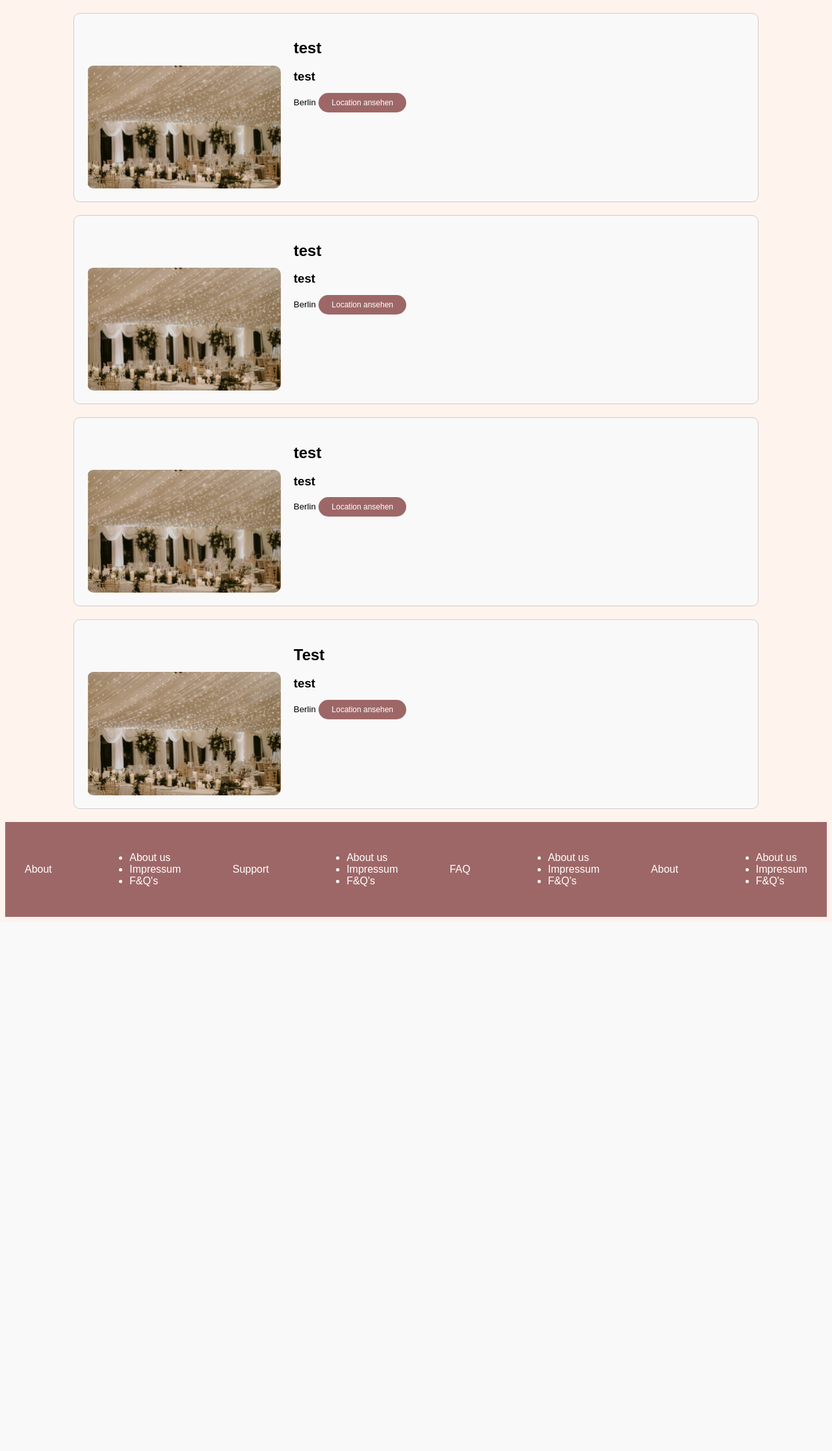
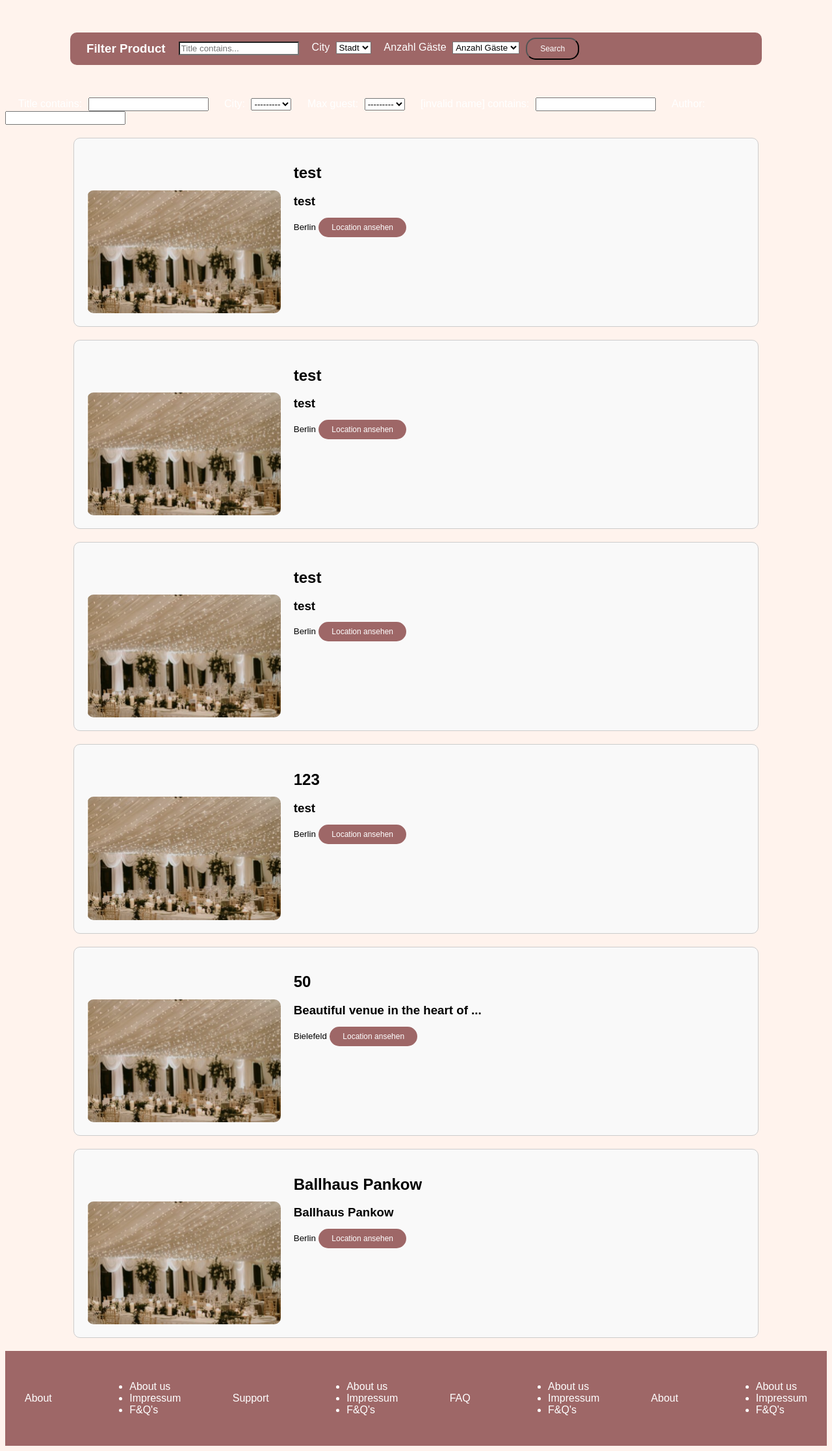
Before and after one commit to mx1txm/kissmet, a Django app: page /postsvenues/ in a window 1280 px wide. Shown: the part 95-2328 px from the top of the page at 65% size. Before the commit the page ends 1506 px from the top, so only its background shows below. Run offline with Django 4.2, Linux system fonts and the light colour scheme; data comes from the database, SQL or seed files in the repository.

Commit message:
requirements.txt

```diff
--- /dev/null
+++ b/kissmet/kismet/filters.py
@@ -0,0 +1,15 @@
+import django_filters
+from django_filters import DateFilter
+from .models import Post
+
+
+class ListingFilter(django_filters.FilterSet):
+    title = django_filters.CharFilter(field_name='title', lookup_expr='icontains')
+    date_posted = django_filters.DateFilter(input_formats=['%Y-%m-%d', '%d-%m-%Y'], lookup_expr='icontains')
+    author = django_filters.CharFilter(field_name='author', lookup_expr='iexact')
+    city = django_filters.ChoiceFilter(field_name='city', lookup_expr='iexact') #city_choices
+    max_guest = django_filters.ChoiceFilter(field_name='max_guest', lookup_expr='iexact')
+
+    class Meta:
+        model = Post
+        fields = ['title', 'city', 'max_guest']
--- a/kissmet/kismet/models.py
+++ b/kissmet/kismet/models.py
@@ -19,13 +19,13 @@
 
 
 class Post(models.Model):
-    Titel = models.CharField(max_length=100)
-    Beschreibung = models.CharField(max_length=300)
+    title = models.CharField(max_length=100)
+    description = models.CharField(max_length=300)
     author = models.ForeignKey(User, on_delete=models.CASCADE, default=1)
-    Adresse = models.CharField(max_length=100)
-    Mindestpreis = models.CharField(max_length=100)
-    Hoechstpreis = models.CharField(max_length=100)
-    maxGaesteanzahl = models.CharField(max_length=100)
+    adress = models.CharField(max_length=100)
+    min_price = models.CharField(max_length=100)
+    max_price = models.CharField(max_length=100)
+    max_guest = models.CharField(max_length=100)
 
     city_choices = (
         ('Berlin', 'Berlin'),
@@ -36,10 +36,27 @@
         ('Köln', 'Köln'),
     )
 
-    Stadt = models.CharField(max_length=15, choices=city_choices, default=0)
+    city = models.CharField(max_length=15, choices=city_choices, default=0)
+
+    #location_style_choices = (
+       # ('Schloss', 'Schloss'),
+       # ('Scheune', 'Scheune'),
+    #)
+    #location_type = models.CharField(max_length=15, choices=location_style_choices, default=0)
 
     def __str__(self):
         return self.title
 
     def get_absolute_url(self):
         return reverse('post-detail', kwargs={'pk': self.pk})
+
+
+#FOR WEBSCRAPING
+
+class ScrapedData(models.Model):
+    title = models.CharField(max_length=200)
+    description = models.TextField()
+    url = models.URLField()
+
+    def __str__(self):
+        return self.title
--- a/kissmet/kismet/static/css/postsvenues.css
+++ b/kissmet/kismet/static/css/postsvenues.css
@@ -85,3 +85,36 @@
   line-height: 1.5; /* add some line height */
   margin-bottom: 20px; /* add some margin bottom */
 }
+
+/* styling für filtered_list.html */
+
+form{
+  height: 5px;
+  background: #9E6767;
+  padding: 25px;
+  display: flex;
+
+  margin: 50px 100px 50px 100px;
+  border-radius: 10px;
+  color:white;
+
+  box-sizing: border-box;
+  flex-direction: row;
+  align-items: center;
+}
+
+.form-row {
+  display: flex;
+  flex-wrap: wrap;
+}
+
+.form-control {
+  background-color: white;
+}
+
+
+label{
+ color: white;
+ margin-left: 20px;
+ margin-right: 5px;
+}
--- a/kissmet/kismet/templates/postsvenues.html
+++ b/kissmet/kismet/templates/postsvenues.html
@@ -23,15 +23,70 @@
     </div>
 
     {% block content %}
-    {% for post in posts %}
+
+    <div>
+    <form method="GET">
+        <h3 style="color:white; margin-right: 20px;">Filter Product</h3>
+        <div class="form-row">
+            <div class="form-group col-md-12">
+                <div class="input-group">
+                    <input class="form-control py-2 border-right-0 border" type="search" name="title_contains" placeholder="Title contains...">
+                    <span class="input-group-append">
+                        <div class="input-group-text bg-transparent">
+                            <i class="fa fa-search"></i>
+                        </div>
+                    </span>
+                </div>
+            </div>
+            <div class="form-row">
+
+            <div class="form-group col-md-4">
+                <label for="inputState">City</label>
+                <select name='city' class="form-control">
+                <option value="">Stadt</option>
+                {% for city in city %}
+                    <option value="{{ city.0 }}">{{ city.1 }}</option>
+                {% endfor %}
+                </select>
+            </div>
+            <!--
+            <div class="form-group col-md-4">
+                <label for="inputState">Art der Location</label>
+                <select name='location_type' class="form-control">
+                <option value="">Location Typ</option>
+                {% for type in location_types %}
+                    <option value="{{ type.0 }}">{{ type.1 }}</option>
+                {% endfor %}
+                </select>
+            </div>
+            -->
+            <div class="form-group col-md-4">
+                <label for="inputState">Anzahl Gäste</label>
+                <select name='max_guest' class="form-control">
+                <option value="">Anzahl Gäste</option>
+                {% for guest in max_guest %}
+                  <option value="{{ guest.0 }}">{{ guest.1 }}</option>
+                {% endfor %}
+                </select>
+            </div>
+
+            </div>
+        </div>
+        <!-- <div class="form-group" style="display: inline"> -->
+
+        <button style="margin-left: 10px; margin:bottom: 30px" type="submit" class="btn btn-primary">Search</button>
+    </form>
+    {{ listing_filter.form }} <!-- Add this line to render the filter form -->
+
+    {% for post in listing_filter.qs %} <!-- for post in posts (ungefilterte) -->
       <div class="post-container">
           <div class="post-left">
             <img src="{% static '../media/weddingvenue.png' %}" alt="venue" style="margin-top: 60px; margin-left: 0px; display: block;">
           </div>
           <div class="post-right">
-            <h2><a class="article-title">{{ post.Titel }}</a></h2>
-            <h3><a class="article-title">{{ post.Beschreibung }}</a></h3>
-            <small class="text-muted">{{ post.Stadt }}</small>
+            <h2><a class="article-title">{{ post.title }}</a></h2>
+            <h3><a class="article-title">{{ post.description }}</a></h3>
+            <small class="text-muted">{{ post.city }}</small>
             <a href="{% url 'post-detail' post.id %}" style="margin-bottom: 0px; margin-right: 0px;" class=btn btn-primary>Location ansehen</a>
           </div>
       </div>
--- a/kissmet/kismet/views.py
+++ b/kissmet/kismet/views.py
@@ -1,9 +1,10 @@
 from django.shortcuts import render, redirect
 from django.contrib.auth.mixins import LoginRequiredMixin, UserPassesTestMixin
-from django.views.generic import ListView, DetailView, CreateView, UpdateView, DeleteView
+from django.views.generic import ListView, DetailView, CreateView, UpdateView, DeleteView, TemplateView
 from django.contrib.auth.models import User
 from .models import Post
-from .forms import PostForm
+from .forms import PostForm, FilterForm
+from .filters import ListingFilter
 
 
 def home(request):
@@ -22,21 +23,77 @@
 
 
 def postsvenues(request):
+    posts = Post.objects.all()
+    listing_filter = ListingFilter(request.GET, queryset=posts)
+    filtered_posts = listing_filter.qs  # Get the filtered queryset from ListingFilter
     context = {
-        'posts': Post.objects.all() #all
+        'posts': filtered_posts,  # Use the filtered_posts instead of all_posts #posts,
+        'listing_filter': listing_filter
     }
     return render(request, 'postsvenues.html', context)
 
 
-def venue(request, pk):
-    venue = Post.objects.filter(pk=pk)
-    context = {'venue': venue}
-    return render(request, 'venue.html', context)
+#def venue(request, pk):
+ #   venue = Post.objects.filter(pk=pk)
+  #  context = {'venue': venue}
+   # return render(request, 'venue.html', context)
+
+#is_valid_queryparam gehört zu filter_list
+
+
+def is_valid_queryparam(param):
+    return param != '' and param is not None
+
+
+def filter_list(request):
+    qs = Post.objects.all()
+    #location_type = Post.category
+    city = Post.city_choices
+    max_guest = Post.max_guest
+
+    title_contains_query = request.GET.get('title_contains')
+    city_query = request.GET.get('city')
+    max_guest_query = request.GET.get('max_guest')
+
+    # Title
+    if title_contains_query != '' and title_contains_query is not None:
+        qs = qs.filter(title__icontains=title_contains_query)
+
+    # city
+    if is_valid_queryparam(city_query) and city_query != 'Choose...':
+        qs = qs.filter(city__iexact=city_query)
+
+    # max_guest
+    if is_valid_queryparam(max_guest_query) and max_guest_query != 'Choose...':
+        qs = qs.filter(max_guest__iexact=max_guest_query)
+
+    context = {
+        'queryset': qs,
+        #'location_type': location_type,
+        'city': city,
+        'max_guest': max_guest,
+    }
+
+    return render(request, 'postsvenues.html', context)
+
+
+class FilterView(TemplateView):
+    template_name = 'kismet/postsvenues.html'
+
+    def filter(self, request):  # get request
+        form = FilterForm(request.GET)
+        form.save()
+        posts = Post.objects.all()
+        #title_contains = request.GET.get('title_contains')
+        filtered = ListingFilter(request.GET, queryset=posts)
+        filtered_posts = filtered.qs
+
+        return render(request, self.template_name, filtered_posts)
 
 
 class PostCreateView(LoginRequiredMixin, CreateView):
     model = Post
-    fields = ['Titel', 'Beschreibung', 'Stadt', 'Adresse', 'Mindestpreis', 'Hoechstpreis', 'maxGaesteanzahl']
+    fields = ['title', 'description', 'city', 'adress', 'min_price', 'max_price', 'max_guest']
 
     def form_valid(self, form):
         form.instance.author = self.request.user
@@ -67,7 +124,7 @@
 
 class PostUpdateView(LoginRequiredMixin, UserPassesTestMixin, UpdateView):
     model = Post
-    fields = ['Titel', 'Beschreibung', 'Stadt', 'Adresse', 'Mindestpreis', 'Hoechstpreis', 'maxGaesteanzahl']
+    fields = ['title', 'description', 'city', 'adress', 'min_price', 'max_price', 'max_guest']
 
     def form_valid(self, form):
         form.instance.author = self.request.user
--- a/kissmet/kissmet/settings.py
+++ b/kissmet/kissmet/settings.py
@@ -38,9 +38,9 @@
     'django.contrib.messages',
     'django.contrib.staticfiles',
     'crispy_forms',
-    'kissmet',
     'kismet',
     'users',
+    'django_filters'
 ]
 
 MIDDLEWARE = [
--- /dev/null
+++ b/kissmet/requirements.txt
@@ -0,0 +1,6 @@
+lsasgiref==3.6.0
+Django==4.1.5
+django-crispy-forms==1.14.0
+django-filter==22.1
+Pillow==9.4.0
+sqlparse==0.4.3
```
Also changed, not shown: kissmet/kismet/forms.py (+10 -1 lines), kissmet/db.sqlite3, kissmet/kismet/migrations/0002_rename_adresse_post_adress_rename_stadt_post_city_and_more.py (added).
